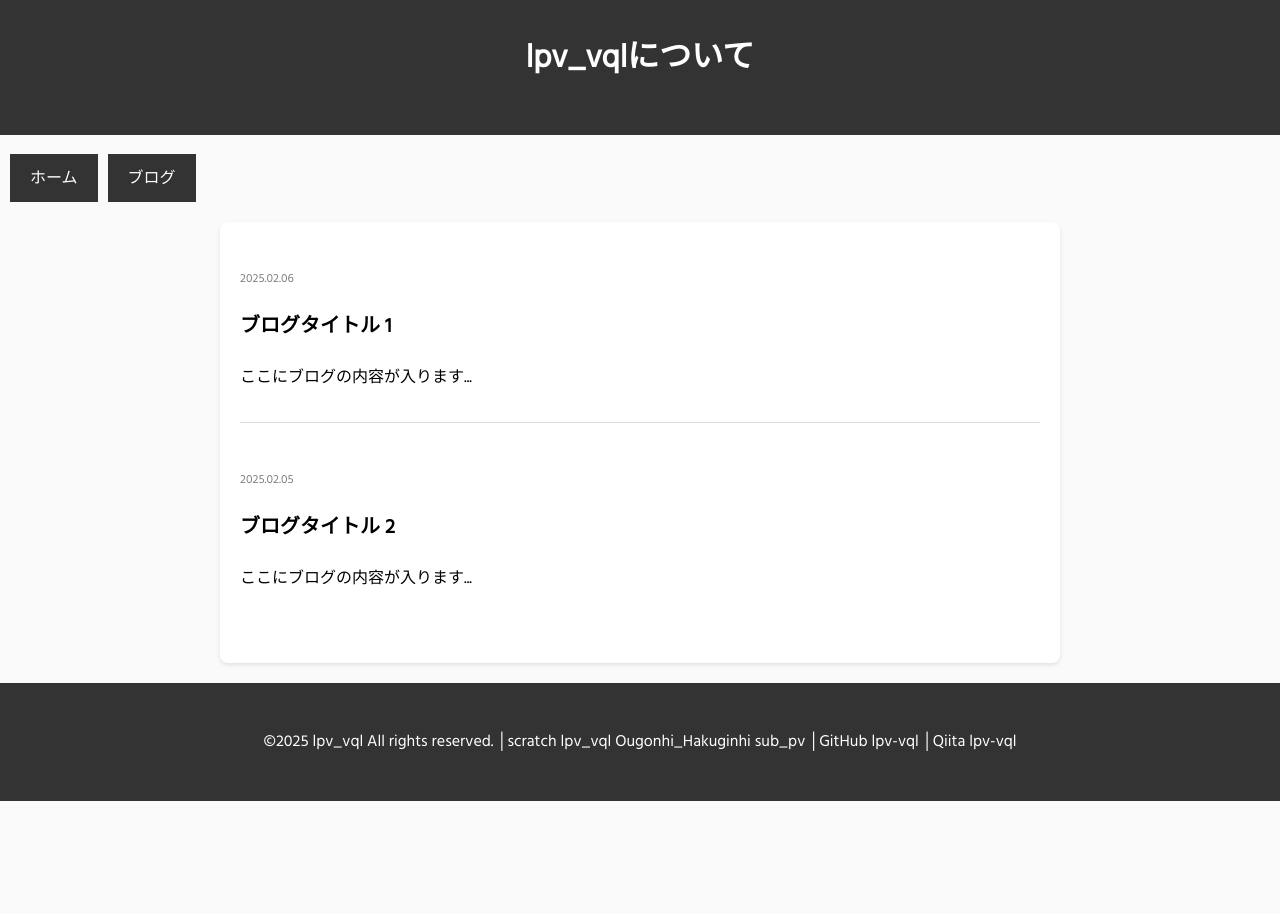
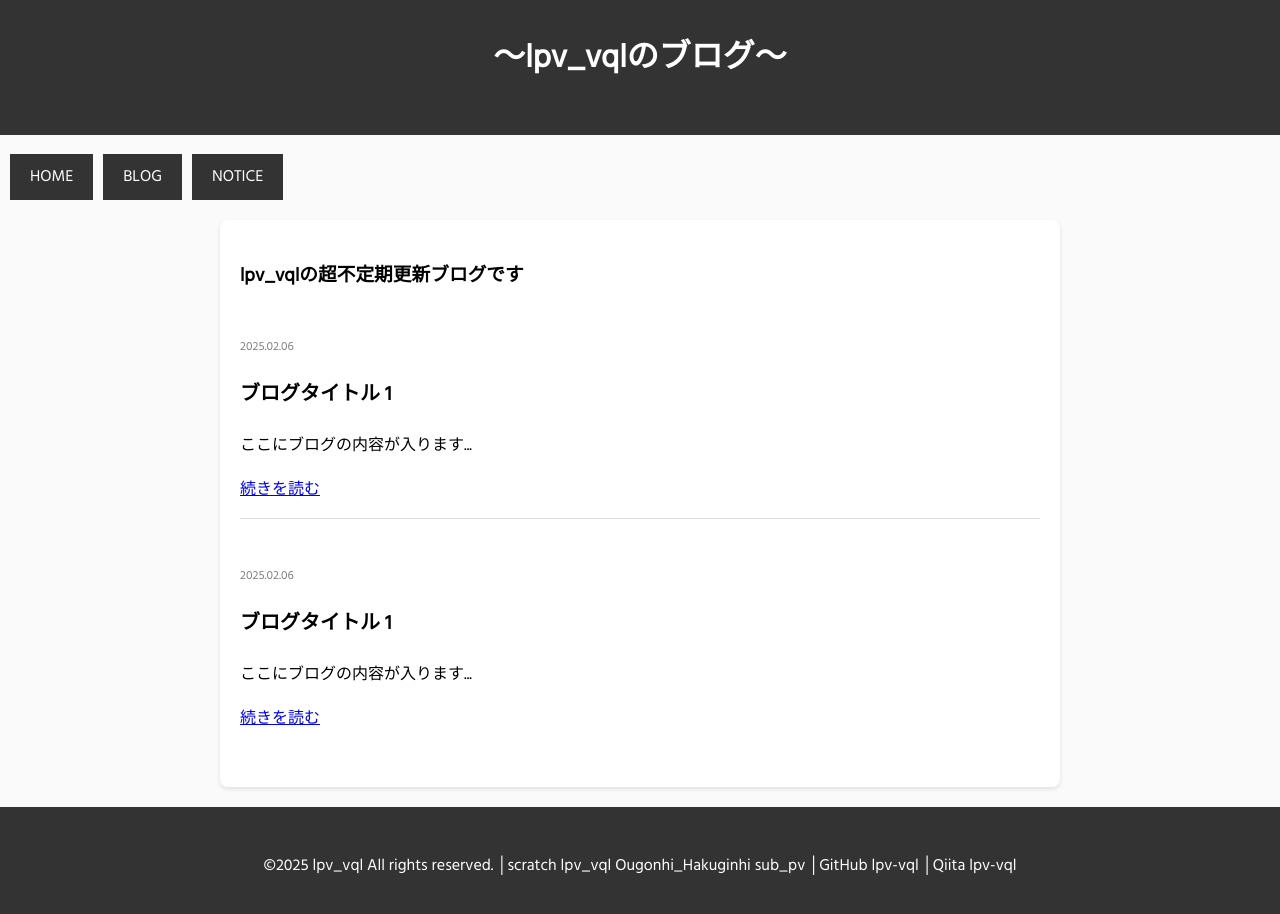
Before and after one commit to lpv-vql/lpv_vql-blog, a plain HTML site: page index.html in a window 1280 px wide. Before the commit the page ends 801 px from the top, so only its background shows below. Drawn offline with Linux system fonts and the light colour scheme.

Commit message:
Update index.html

```diff
--- a/index.html
+++ b/index.html
@@ -4,7 +4,7 @@
 <head>
     <meta charset="UTF-8">
     <meta name="viewport" content="width=device-width, initial-scale=1.0">
-    <title>lpv_vqlについて</title>
+    <title>BLOG</title>
     <link rel="stylesheet" href="https://fonts.googleapis.com/css2?family=Hind&display=swap">
     <style>
         body {
@@ -98,23 +98,27 @@
 
 <body>
     <header>
-        <h1>lpv_vqlについて</h1>
+        <h1>～lpv_vqlのブログ～</h1>
     </header>
     <p style="font-size: 5px; color: #fafafa;">こんにちは。よく見つけられたね。</p>
     <div class="header-buttons">
-        <a href="#">ホーム</a><a href="#">ブログ</a>
+        <a href="https://lpv-vql.github.io/lpv_vql-profile/">HOME</a>
+        <a href="https://lpv-vql.github.io/lpv_vql-blog/">BLOG</a>
+        <a href="https://lpv-vql.github.io/lpv_vql-blog/">NOTICE</a>
     </div>
     <main>
+        <h3>lpv_vqlの超不定期更新ブログです</h3>
         <section class="blog-post">
             <p class="blog-date">2025.02.06</p>
             <p class="blog-title">ブログタイトル 1</p>
             <p>ここにブログの内容が入ります...</p>
+            <a href="https://#####">続きを読む</a>
         </section>
-
         <section class="blog-post">
-            <p class="blog-date">2025.02.05</p>
-            <p class="blog-title">ブログタイトル 2</p>
+            <p class="blog-date">2025.02.06</p>
+            <p class="blog-title">ブログタイトル 1</p>
             <p>ここにブログの内容が入ります...</p>
+            <a href="https://#####">続きを読む</a>
         </section>
     </main>
     <footer>
```
